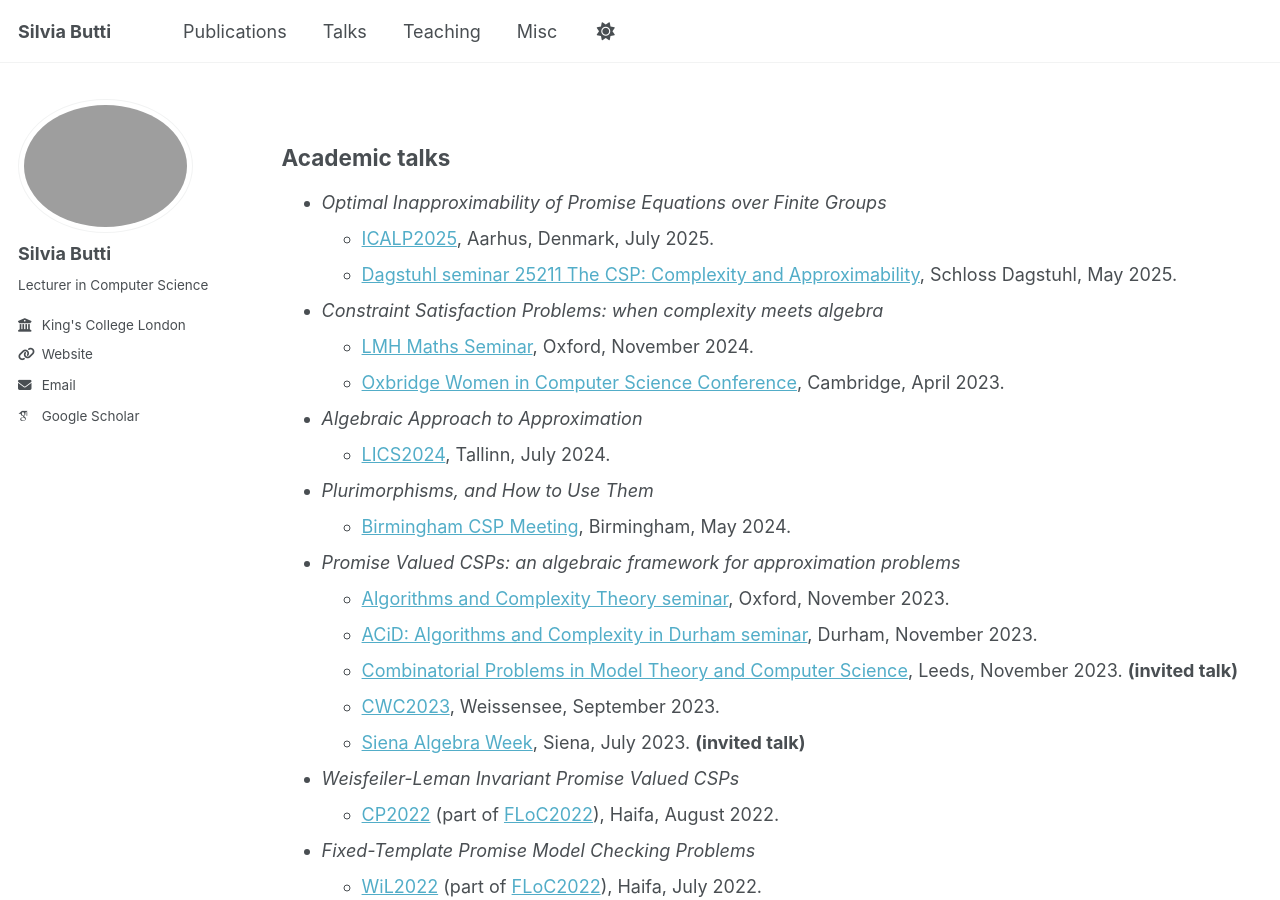
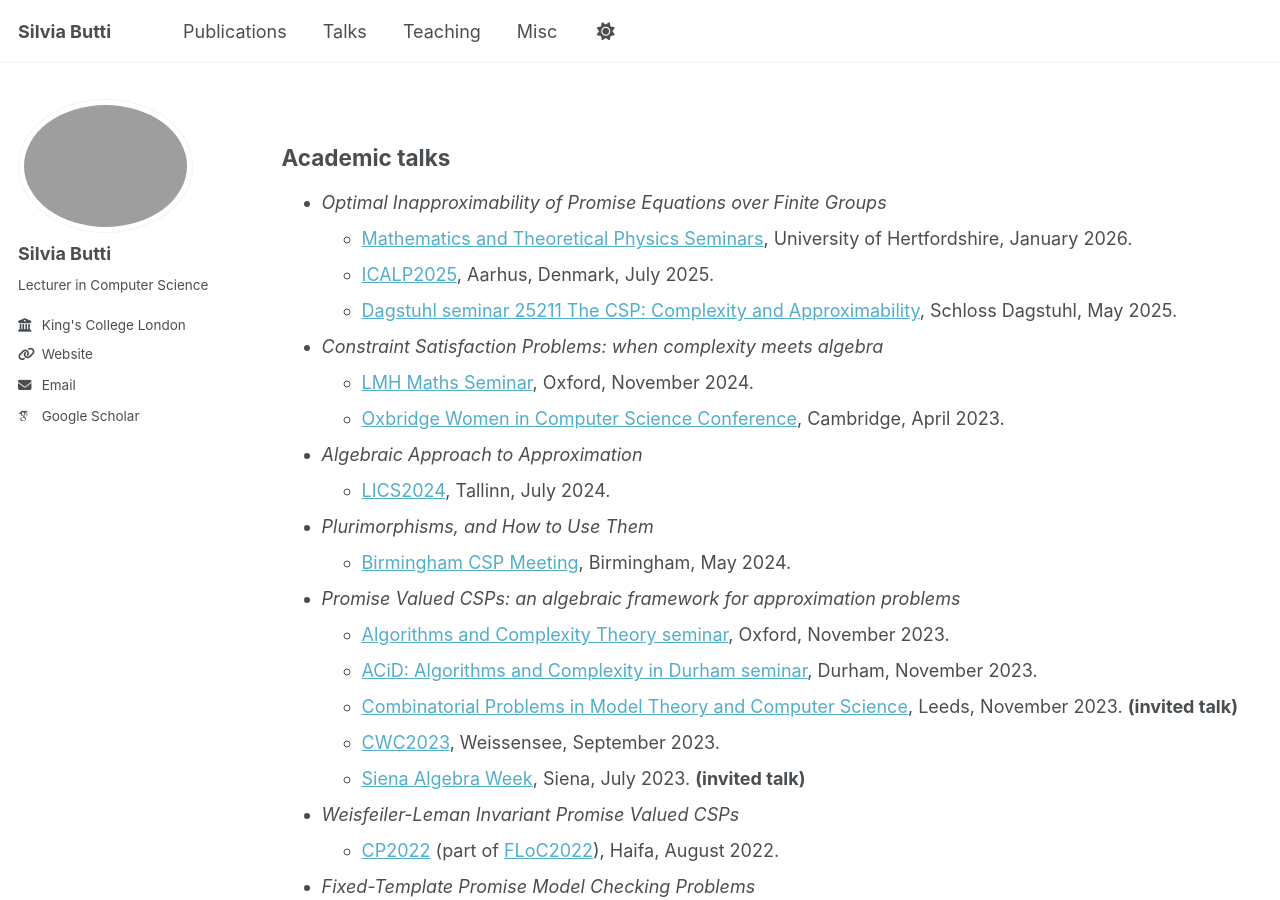
Before and after one commit to silviabutti/silviabutti.github.io, a Jekyll site: the page built from _pages/talks.md, in a window 1280 px wide and 900 px high. Built offline with Jekyll 4.4.1, drawn with Linux system fonts in a browser that asks for light colours; some web fonts are replaced; a script bundle is joined from its source files by our own code; library files that are not in the unit come from our copies; some of the changed text lies outside the part shown.

Commit message:
Update talks.md

```diff
--- a/_pages/talks.md
+++ b/_pages/talks.md
@@ -8,6 +8,7 @@
 ## Academic talks
 
 - *Optimal Inapproximability of Promise Equations over Finite Groups*
+  - [Mathematics and Theoretical Physics Seminars](https://hertsmathphys.github.io/), University of Hertfordshire, January 2026.
   - [ICALP2025](https://conferences.au.dk/icalp2025), Aarhus, Denmark, July 2025.
   - [Dagstuhl seminar 25211 The CSP: Complexity and Approximability](https://www.dagstuhl.de/en/seminars/seminar-calendar/seminar-details/25211), Schloss Dagstuhl, May 2025.
 - *Constraint Satisfaction Problems: when complexity meets algebra*
@@ -48,6 +49,7 @@
 
 ## Other conference participation and research visits
 
+- Simons Programme on [Symmetry in Efficient Computation with Local Constraints](https://simons.berkeley.edu/programs/symmetry-efficient-computation-local-constraints/workshops#simons-tabs), Berkeley, January-April 2027.
 - [Dagstuhl Seminar 26391 Finite Stability Theory](https://www.dagstuhl.de/seminars/seminar-calendar/seminar-details/26391), Schloss Dagstuhl, September 2026.
 - [Mathematics of Constraint Satisfaction Problems](https://durham.csp-seminar.org/), Durham, April 2026.
 - [Finite and Algorithmic Model Theory 2025](https://fmt25.labri.fr/index.html), Les Houches, May 2025.
```
